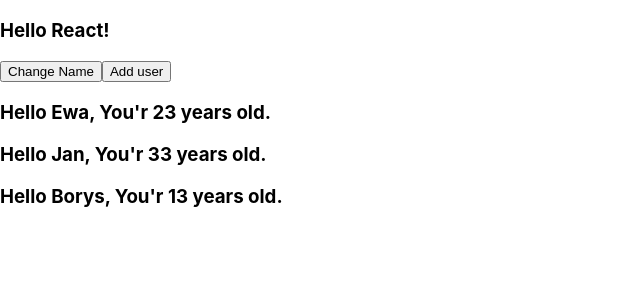
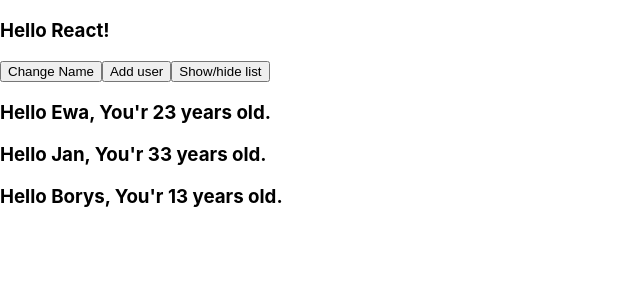
Before and after one commit to norbert-lukaszuk/academind-react, a React (Create React App) app: page / in a window 1280 px wide. Shown: the top 300 px of the page, without its empty margins (0-640 px from the left). Built offline with nearby package versions, Linux system fonts and the light colour scheme.

Commit message:
outputting lists

```diff
--- a/src/App.js
+++ b/src/App.js
@@ -5,28 +5,36 @@ import { v4 as uuid } from "uuid";
 export default class App extends Component {
   state = {
     persons: [
-      { name: "Ewa", age: 23 },
-      { name: "Jan", age: 33 },
-      { name: "Borys", age: 13 },
+      { id: uuid(), name: "Ewa", age: 23 },
+      { id: uuid(), name: "Jan", age: 33 },
+      { id: uuid(), name: "Borys", age: 13 },
     ],
     newPerson: { name: "Bogdan", age: 40 },
+    listIsShowing: true,
   };
 
   buttonClickHandler = () => {
     this.setState((prevState) => {
       const updatedState = prevState.persons.map((person) => {
         if (person.name === "Jan") {
-          person.name = "Tomasz";
+          return {
+            ...person,
+            name: "Tomasz",
+            age: 45,
+          };
         }
-        // else if (person.name === "Tomasz") {
-        //   person.name = "Jan";
-        // }
+
         return person;
       });
       return {
         persons: updatedState,
       };
     });
+  };
+  showListHandler = () => {
+    const update = { ...this.state };
+    this.setState({ listIsShowing: !update.listIsShowing });
+    console.log(update);
   };
   nameCLickHandler = (newName) => {
     // persons: [
@@ -45,22 +53,41 @@ export default class App extends Component {
     // });
     this.setState((prevState) => {
       return {
-        persons: [...prevState.persons, { name: "Alex", age: 56 }],
+        persons: [...prevState.persons, { id: uuid(), name: "Alex", age: 56 }],
       };
+    });
+  };
+  inputNameHandler = (e) => {
+    const updatedValue = e.target.value;
+    this.setState((prevState) => {
+      const update = prevState.persons.map((person) => {
+        if (e.target.name === person.id) {
+          console.log(person.name);
+        }
+        return person;
+      });
     });
   };
   render() {
     console.log(this.state);
+    const PersonsList = this.state.persons.map((person) => {
+      return (
+        <Person
+          key={person.id}
+          id={person.id}
+          personName={person.name}
+          age={person.age}
+          inputNameHandler={this.inputNameHandler}
+        />
+      );
+    });
     return (
       <div>
         <h3>Hello React!</h3>
         <button onClick={this.buttonClickHandler}>Change Name</button>
         <button onClick={this.addUserHandler}>Add user</button>
-        {this.state.persons.map((person) => {
-          return (
-            <Person key={uuid()} personName={person.name} age={person.age} />
-          );
-        })}
+        <button onClick={this.showListHandler}>Show/hide list</button>
+        {this.state.listIsShowing ? PersonsList : null}
       </div>
     );
   }
```
